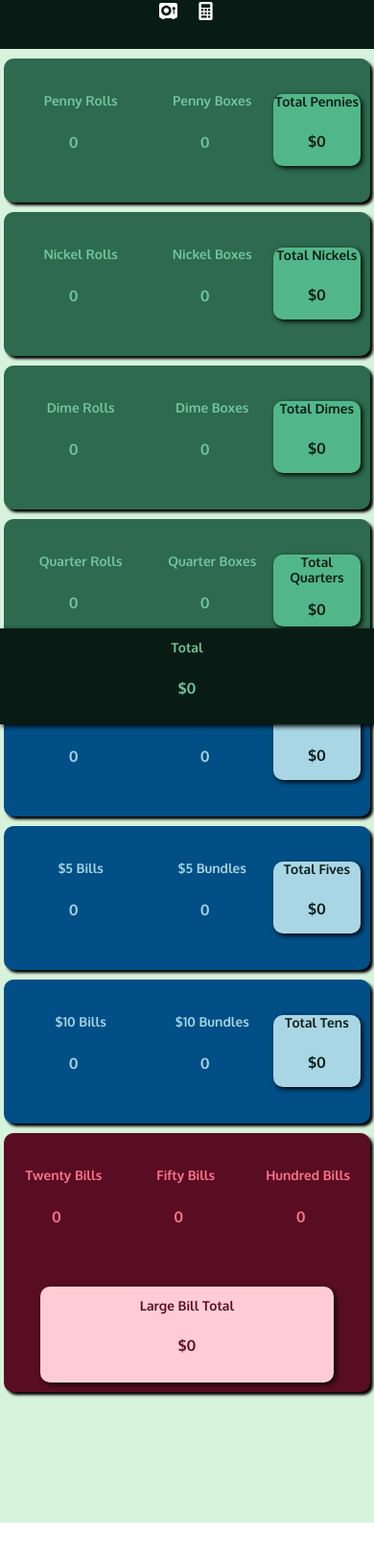
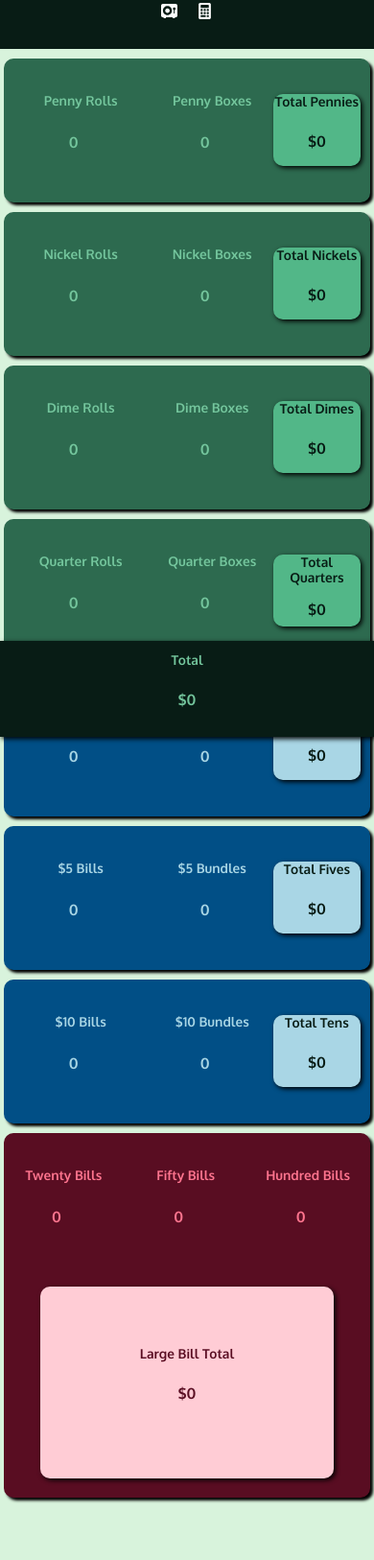
Before and after one commit to Arrangedgodly/vault-counter-v2, a plain HTML site: page index.html in a window 390 px wide. Shown: the part 76-1702 px from the top of the page at 96% size. Before the commit the page ends 1663 px from the top, so only its background shows below. Drawn offline with Linux system fonts and the light colour scheme.

Commit message:
refactor(style changes): made style more compatible with mobile, adjusted font sizes to take up more room in containers

```diff
--- a/blocks/button.css
+++ b/blocks/button.css
@@ -6,7 +6,7 @@
 
 .button__label {
   text-align: center;
-  font-size: 2vw;
+  font-size: 2.25vw;
   color: #74C69D;
   margin: 5px 0 5px 0;
 }
--- a/blocks/container.css
+++ b/blocks/container.css
@@ -36,8 +36,8 @@
   grid-column-start: 1;
   grid-column-end: 4;
   width: 80%;
-  min-height: 100px;
-  margin: 10px auto 10px auto;
+  min-height: 200px;
+  margin: 10px auto 20px auto;
 }
 
 @media screen and (max-width: 720px) {
--- a/blocks/containers.css
+++ b/blocks/containers.css
@@ -22,7 +22,8 @@
   position: sticky;
   bottom: 0;
   width: 100%;
-  height: 10%;
+  margin: 10px auto 0 auto;
+  padding: 0;
 }
 
 .containers_bills {
@@ -37,8 +38,4 @@
   .containers {
     width: 98%;
   }
-
-  .containers_alt {
-    height: 15vh;
-  }
 }
--- a/blocks/count.css
+++ b/blocks/count.css
@@ -4,7 +4,7 @@
   justify-content: center;
   align-items: center;
   text-align: center;
-  font-size: 24px;
+  font-size: 2.25vw;
   font-weight: 700;
   color: #74C69D;
   margin: 5px 0 5px 0;
--- a/blocks/header.css
+++ b/blocks/header.css
@@ -14,8 +14,8 @@
 }
 
 .header__icon {
-  width: 5vw;
-  height: 5vw;
+  width: 4.5vw;
+  height: 4.5vw;
 }
 
 @media screen and (max-width: 720px) {
--- a/blocks/page.css
+++ b/blocks/page.css
@@ -11,7 +11,7 @@ main {
   font-weight: 700;
   margin: 0;
   color: #FFF;
-  font-size: 5vw;
+  font-size: 4.5vw;
 }
 
 @media screen and (max-width: 720px) {
```
